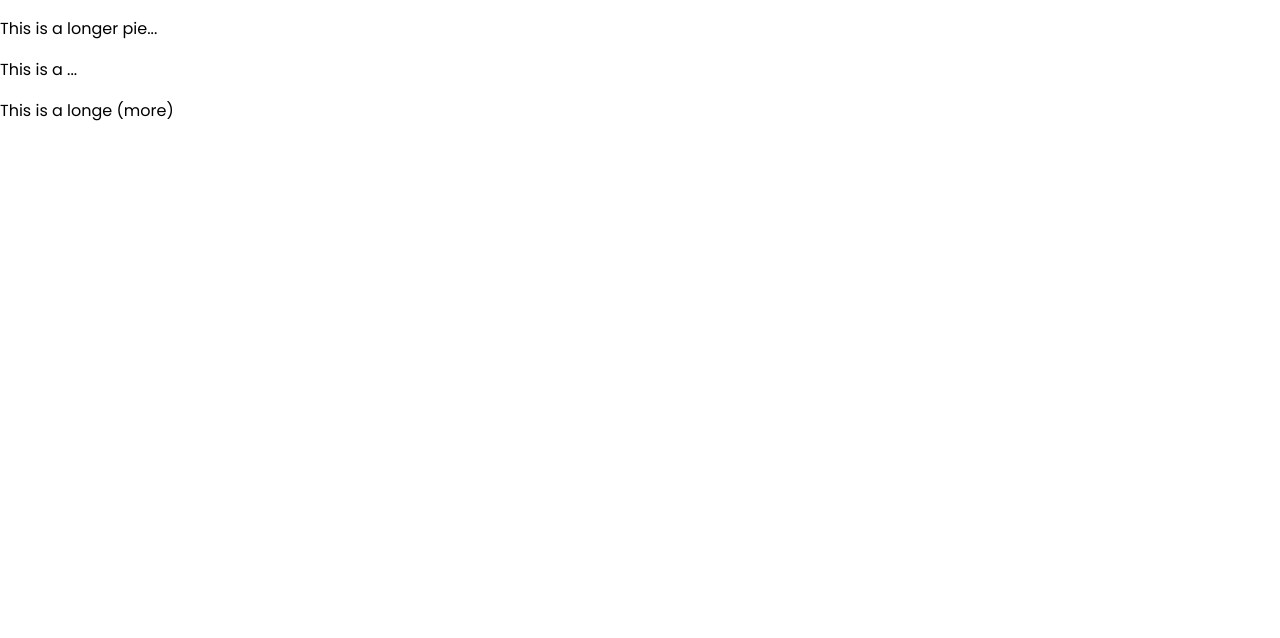
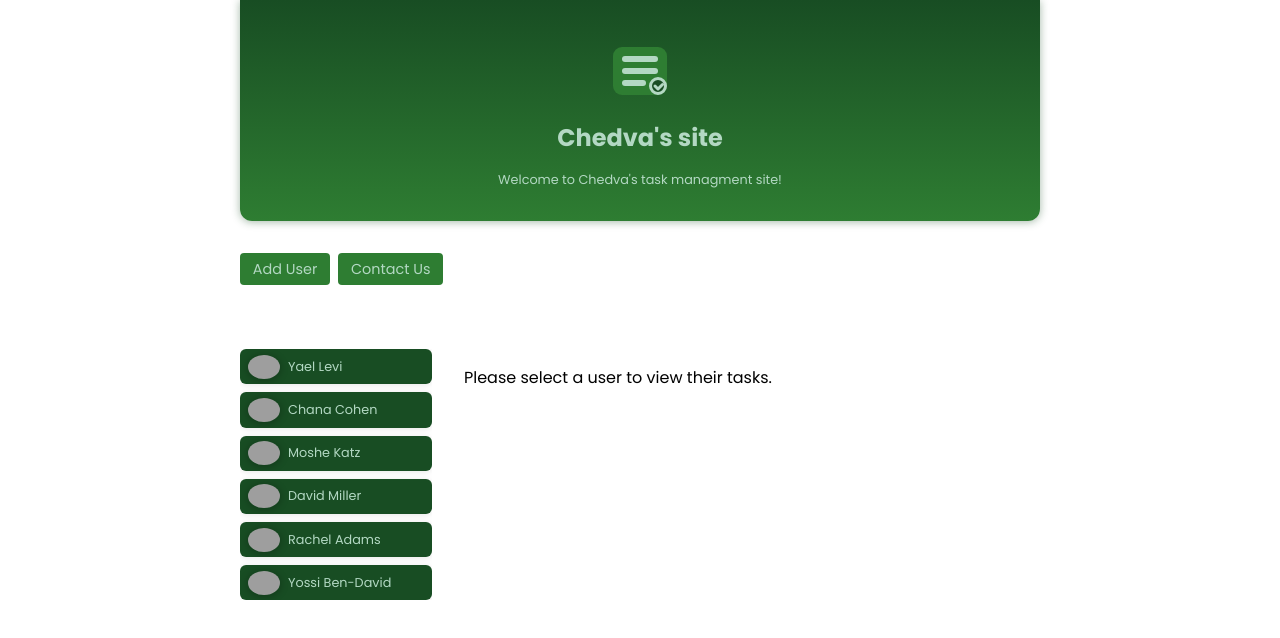
Before and after one commit to chedvak/angular-course-2025, an Angular app: page /students/1/info in a window 1280 px wide. Shown: the top 638 px of the page. Built offline with nearby package versions, Linux system fonts and the light colour scheme; grey boxes are pictures that could not be loaded.

Commit message:
revert app to show tasks

```diff
--- a/src/app/app.html
+++ b/src/app/app.html
@@ -1,4 +1,4 @@
-<!-- <app-header />
+<app-header />
 <div class="actions">
   <button (click)="onClickAddUser()">Add User</button>
   <button (click)="onClickAddUser()">Contact Us</button>
@@ -22,7 +22,7 @@
 
 @if (shouldShowAddUserForm) {
 <app-new-user (newUser)="addUser($event)"></app-new-user>
-} -->
+}
 
 
  <!-- <app-shopping-page></app-shopping-page> -->
@@ -38,6 +38,6 @@
 
  <!-- <app-observable-component></app-observable-component> -->
 
-<app-pipe-usage></app-pipe-usage>
+<!-- <app-pipe-usage></app-pipe-usage>
 
- <!-- <app-parent></app-parent> -->
+ <app-parent></app-parent> -->
--- a/src/app/header/header.css
+++ b/src/app/header/header.css
@@ -1,4 +1,4 @@
-header {
+div {
   display: flex;
   flex-direction: column;
   align-items: center;
@@ -37,7 +37,7 @@ p {
 }
 
 @media (min-width: 768px) {
-  header {
+  div {
     padding: 2rem;
   }
 
--- a/src/app/header/header.html
+++ b/src/app/header/header.html
@@ -1,5 +1,7 @@
-<header>
-     <img src="assets/logo.svg" alt="Logo Icon" />
-     <h1>Chedva's site</h1>
-     <p>Welcome to Chedva's task managment site!</p>
-</header>
+<!-- <header> -->
+<div>
+  <img src="assets/logo.svg" alt="Logo Icon" />
+  <h1>Chedva's site</h1>
+  <p>Welcome to Chedva's task managment site!</p>
+</div>
+<!-- </header> -->
--- a/src/app/ngContent/parent/parent.html
+++ b/src/app/ngContent/parent/parent.html
@@ -32,12 +32,12 @@
   </div>
 </div>
 
-<!-- <div class="container">
+<div class="container">
   <app-card>
-    <h3 card-header>User</h3>
+    <h3 card-header [appResizeText]=16>User</h3>
 
     <div card-body>
-      <p>Name: Dana</p>
+      <p [appResizeText]=16>{{'Name: Dana' | truncate:5}}</p>
       <input type="text" placeholder="Enter Email" />
     </div>
   </app-card>
@@ -58,4 +58,4 @@
     <button>Retry</button>
     <button>Cancel</button>
   </app-card>
-</div> -->
+</div>
--- a/src/app/ngContent/parent/parent.ts
+++ b/src/app/ngContent/parent/parent.ts
@@ -1,9 +1,11 @@
 import { Component } from '@angular/core';
 import { Card } from "../card/card";
+import { ResizeText } from "../../resize-text";
+import { TruncatePipe } from '../../truncate-pipe';
 
 @Component({
   selector: 'app-parent',
-  imports: [Card],
+  imports: [Card, ResizeText, TruncatePipe],
   templateUrl: './parent.html',
   styleUrl: './parent.css'
 })
--- a/src/app/user/user.ts
+++ b/src/app/user/user.ts
@@ -10,7 +10,8 @@ import { UserObj } from './user.model';
 export class User {
   @Input({ required: true }) user!: UserObj;
   @Input({required: true}) isSelected!: boolean;
-  @Output() userSelected = new EventEmitter<string>();
+  // @Output() userSelected = new EventEmitter<string>();
+  userSelected = output<string>();
 
   get userImgPath() {
     return 'src/assets/users/' + this.user.avatar;
```
